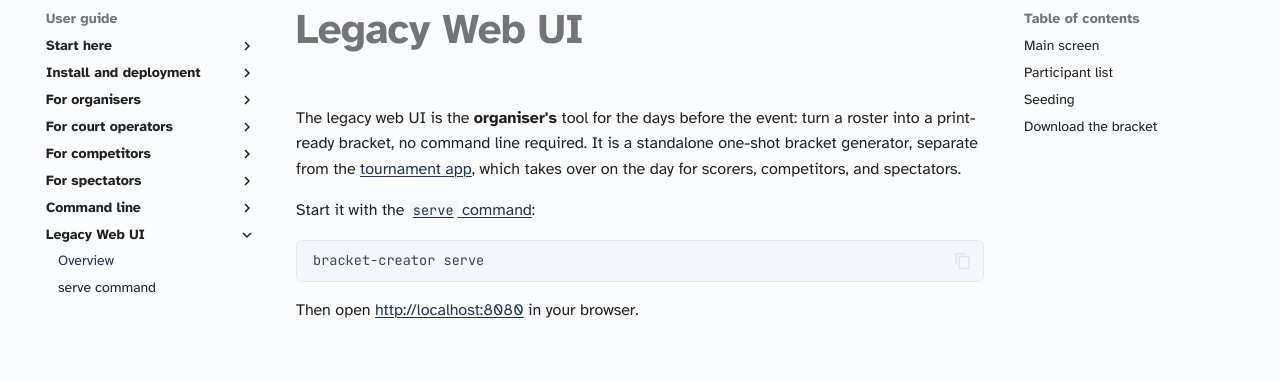
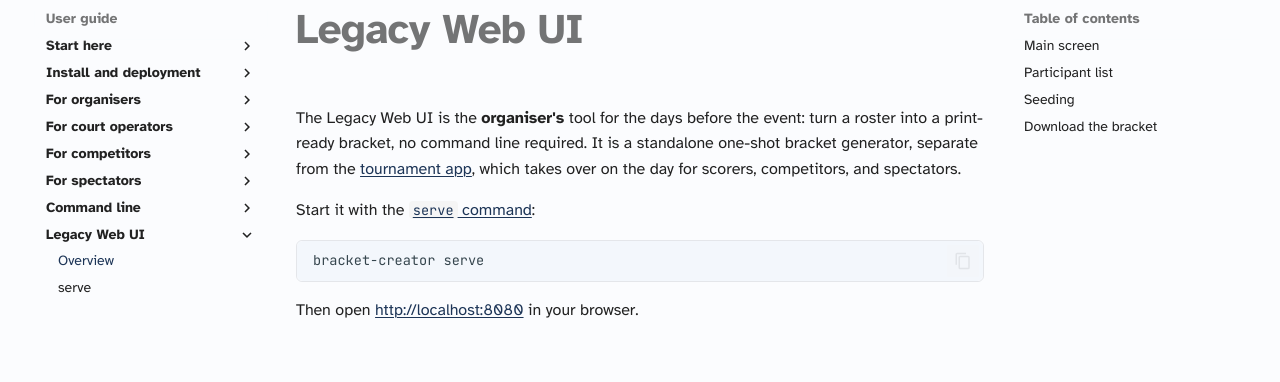
Before and after one commit to gitrgoliveira/bracket-creator, an MkDocs documentation site: the page built from docs/user-guide/organisers/web-ui.md, in a window 1280 px wide and 900 px high. Shown: the part 140-522 px from the top of the window. Built offline with MkDocs 1.6.1 and Material for MkDocs 9.7.7, drawn with Linux system fonts in a browser that asks for light colours; comment, search, counter and statistics services are not loaded.

Commit message:
docs: address Copilot review - shorten serve nav label, unify Legacy Web UI casing
- Nav label 'serve command' -> 'serve' to match other command entries.
- Title-case 'Legacy Web UI' in the index card, print.md, and the web-ui intro
  so the named section reads consistently everywhere.

Co-Authored-By: Claude Opus 4.8 <noreply@anthropic.com>

```diff
--- a/docs/user-guide/organisers/web-ui.md
+++ b/docs/user-guide/organisers/web-ui.md
@@ -1,6 +1,6 @@
 # Legacy Web UI
 
-The legacy web UI is the **organiser's** tool for the days before the event: turn a roster into a print-ready bracket, no command line required. It is a standalone one-shot bracket generator, separate from the [tournament app](run-tournament.md), which takes over on the day for scorers, competitors, and spectators.
+The Legacy Web UI is the **organiser's** tool for the days before the event: turn a roster into a print-ready bracket, no command line required. It is a standalone one-shot bracket generator, separate from the [tournament app](run-tournament.md), which takes over on the day for scorers, competitors, and spectators.
 
 Start it with the [`serve` command](../commands/serve.md):
 
--- a/mkdocs.yaml
+++ b/mkdocs.yaml
@@ -123,7 +123,7 @@ nav:
           - version: user-guide/commands/version.md
       - Legacy Web UI:
           - Overview: user-guide/organisers/web-ui.md
-          - serve command: user-guide/commands/serve.md
+          - serve: user-guide/commands/serve.md
   - Developer guide:
       - Code of conduct: dev-guide/code_of_conduct.md
       - Contributing: dev-guide/contributing.md
```
Also changed, not shown: docs/index.md (+1 -1 lines), docs/user-guide/commands/print.md (+1 -1 lines).
